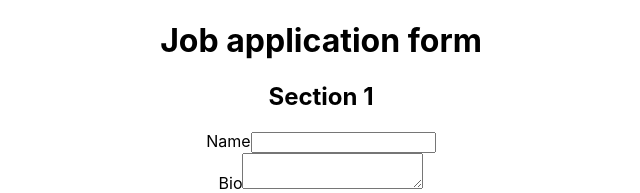
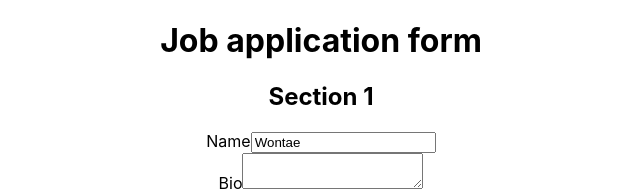
Before and after one commit to wontae-gramin9/React-testing-library, a React (Create React App) app: page / in a window 1280 px wide. Shown: the top 193 px of the page, without its empty margins (319-959 px from the left). Built offline with nearby package versions, Linux system fonts and the light colour scheme.

Commit message:
[RTL Query] getByDisplay()

```diff
--- a/src/components/application/Application.tsx
+++ b/src/components/application/Application.tsx
@@ -6,7 +6,7 @@ export default function Application() {
       <form>
         <div>
           <label htmlFor="name">Name</label>
-          <input type='text' id='name'/>
+          <input type='text' id='name' value='Wontae' onChange={() => {}}/>
         </div>
         <div>
           <label htmlFor="bio">Bio</label>
```
Also changed, not shown: 1 other file (tests, documents, lock files or other folders).
